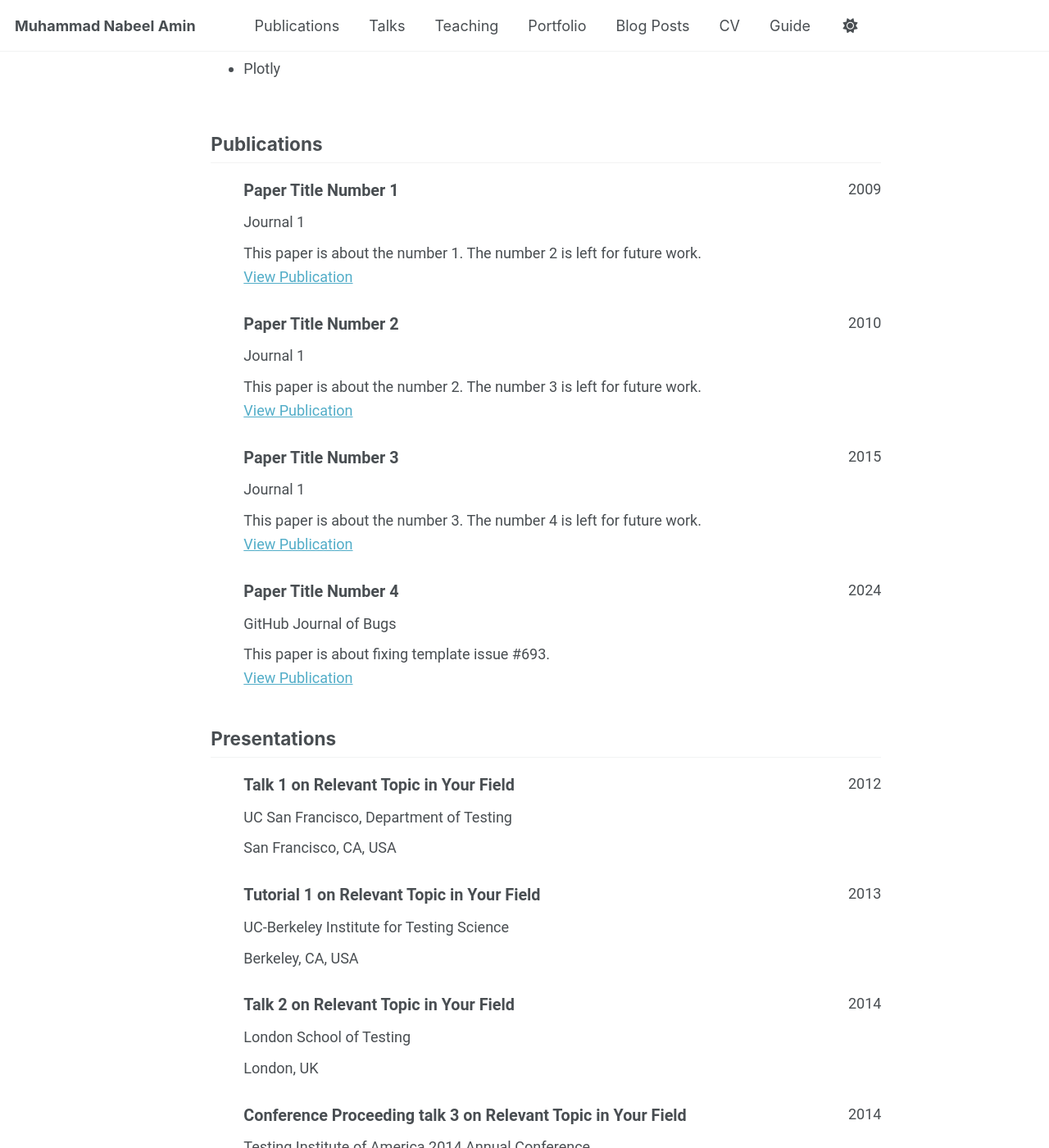
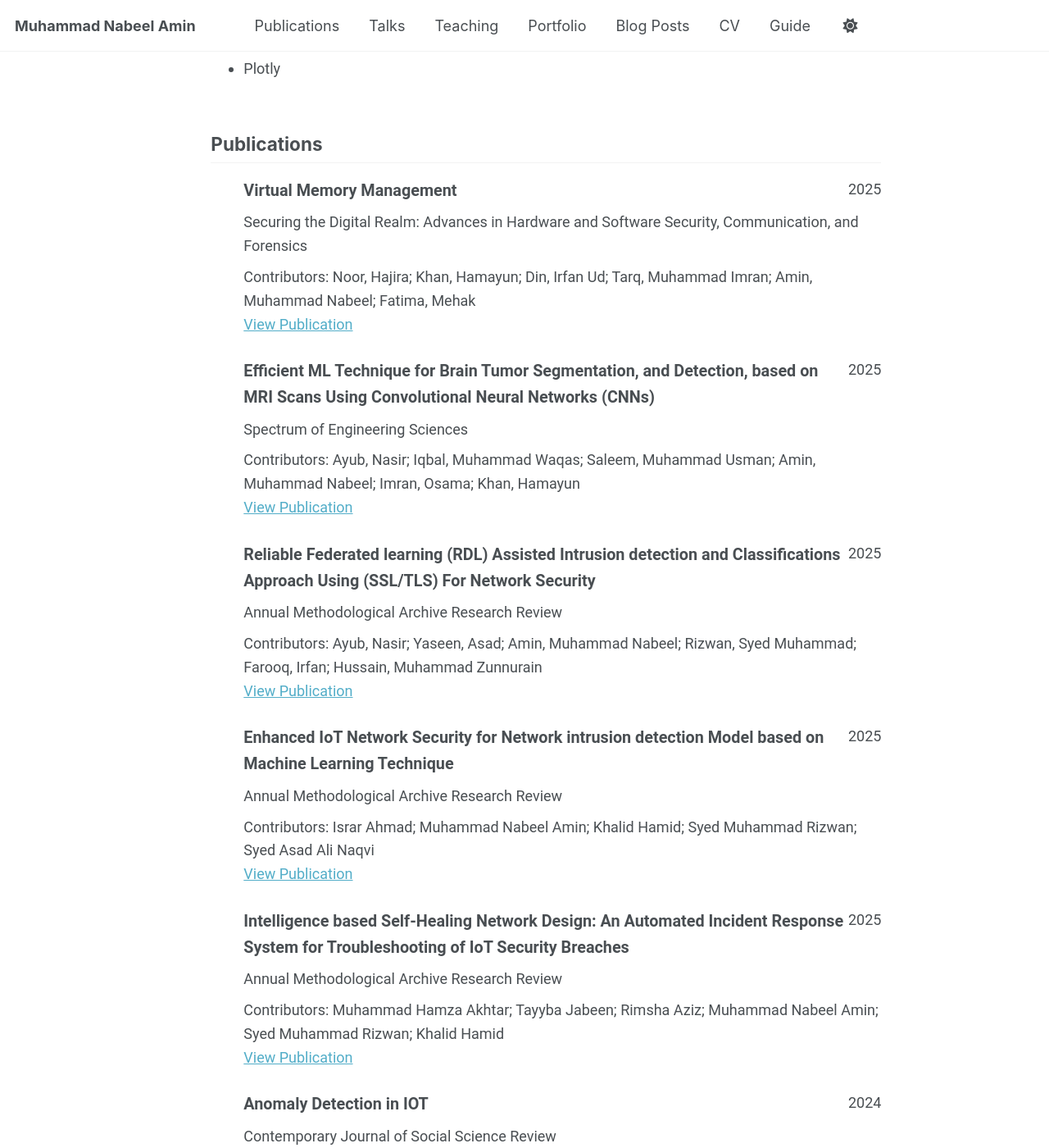
Before and after one commit to Nabeel70/mnabeel.github.io, a Jekyll site: the page built from _pages/cv-json.md, in a window 1280 px wide and 1400 px high, scrolled down 2894 px. Shown: the whole window at 82% size. Built offline with Jekyll 4.4.1, drawn with Linux system fonts in a browser that asks for light colours; a script that is not in the unit is left out; some of the changed text lies outside the part shown.

Commit message:
fixing layout

```diff
--- a/_data/cv.json
+++ b/_data/cv.json
@@ -28,7 +28,7 @@
         "username": "Nabeel70",
         "url": "https://github.com/Nabeel70"
       },
-	  {
+      {
         "network": "LinkedIn",
         "username": "nabeel70",
         "url": "https://www.linkedin.com/in/nabeel70/"
@@ -158,32 +158,60 @@
   "references": [],
   "publications": [
     {
-      "name": "Paper Title Number 1",
-      "publisher": "Journal 1",
-      "releaseDate": "2009-10-01",
-      "website": "http://academicpages.github.io/files/paper1.pdf",
-      "summary": "This paper is about the number 1. The number 2 is left for future work."
+      "name": "Virtual Memory Management",
+      "publisher": "Securing the Digital Realm: Advances in Hardware and Software Security, Communication, and Forensics",
+      "releaseDate": "2025",
+      "website": "",
+      "summary": "Contributors: Noor, Hajira; Khan, Hamayun; Din, Irfan Ud; Tarq, Muhammad Imran; Amin, Muhammad Nabeel; Fatima, Mehak"
     },
     {
-      "name": "Paper Title Number 2",
-      "publisher": "Journal 1",
-      "releaseDate": "2010-10-01",
-      "website": "http://academicpages.github.io/files/paper2.pdf",
-      "summary": "This paper is about the number 2. The number 3 is left for future work."
+      "name": "Efficient ML Technique for Brain Tumor Segmentation, and Detection, based on MRI Scans Using Convolutional Neural Networks (CNNs)",
+      "publisher": "Spectrum of Engineering Sciences",
+      "releaseDate": "2025",
+      "website": "",
+      "summary": "Contributors: Ayub, Nasir; Iqbal, Muhammad Waqas; Saleem, Muhammad Usman; Amin, Muhammad Nabeel; Imran, Osama; Khan, Hamayun"
     },
     {
-      "name": "Paper Title Number 3",
-      "publisher": "Journal 1",
-      "releaseDate": "2015-10-01",
-      "website": "http://academicpages.github.io/files/paper3.pdf",
-      "summary": "This paper is about the number 3. The number 4 is left for future work."
+      "name": "Reliable Federated learning (RDL) Assisted Intrusion detection and Classifications Approach Using (SSL/TLS) For Network Security",
+      "publisher": "Annual Methodological Archive Research Review",
+      "releaseDate": "2025",
+      "website": "https://amresearchreview.com/index.php/Journal/article/view/437",
+      "summary": "Contributors: Ayub, Nasir; Yaseen, Asad; Amin, Muhammad Nabeel; Rizwan, Syed Muhammad; Farooq, Irfan; Hussain, Muhammad Zunnurain"
     },
     {
-      "name": "Paper Title Number 4",
-      "publisher": "GitHub Journal of Bugs",
-      "releaseDate": "2024-02-17",
-      "website": "http://academicpages.github.io/files/paper3.pdf",
-      "summary": "This paper is about fixing template issue #693."
+      "name": "Enhanced IoT Network Security for Network intrusion detection Model based on Machine Learning Technique",
+      "publisher": "Annual Methodological Archive Research Review",
+      "releaseDate": "2025-08-13",
+      "website": "https://doi.org/10.63075/0vcg0093",
+      "summary": "Contributors: Israr Ahmad; Muhammad Nabeel Amin; Khalid Hamid; Syed Muhammad Rizwan; Syed Asad Ali Naqvi"
+    },
+    {
+      "name": "Intelligence based Self-Healing Network Design: An Automated Incident Response System for Troubleshooting of IoT Security Breaches",
+      "publisher": "Annual Methodological Archive Research Review",
+      "releaseDate": "2025-08-12",
+      "website": "https://doi.org/10.63075/6dhhj119",
+      "summary": "Contributors: Muhammad Hamza Akhtar; Tayyba Jabeen; Rimsha Aziz; Muhammad Nabeel Amin; Syed Muhammad Rizwan; Khalid Hamid"
+    },
+    {
+      "name": "Anomaly Detection in IOT",
+      "publisher": "Contemporary Journal of Social Science Review",
+      "releaseDate": "2024",
+      "website": "",
+      "summary": "Contributors: Mehboob, Ammar; Zahra, Syeda Aqsa; Amin, Muhammad Nabeel; Shabbir, Hamza; Naqvi, Asad"
+    },
+    {
+      "name": "Deep Neural Networks Based Crop Classification in Agriculture Applications Using CropDeep Dataset",
+      "publisher": "Authorea Preprints",
+      "releaseDate": "2024",
+      "website": "",
+      "summary": "Contributors: Amin, Muhammad Nabeel; Memon, Sufyan Ali; Ali, Ahmed; others"
+    },
+    {
+      "name": "ENHANCED DEEP LEARNING BASED PRECISION AGRICULTURE: A DECISION SUPPORT SYSTEM FOR ENHANCING CROP RECOMMENDATION ACCURACY USING CONVOLUTIONAL NEURAL NETWORKS (CNN)",
+      "publisher": "Journal of Mechanics of Continua and Mathematical Sciences",
+      "releaseDate": "2024",
+      "website": "https://doi.org/10.26782/jmcms.2024.09.00014",
+      "summary": "Contributors: Amin, M.N.; Memon, S.; Ali, A.; Khan, H.; Joshi, R.; Rana, M.T.A.; Alsaawy, Y."
     }
   ],
   "presentations": [
```
